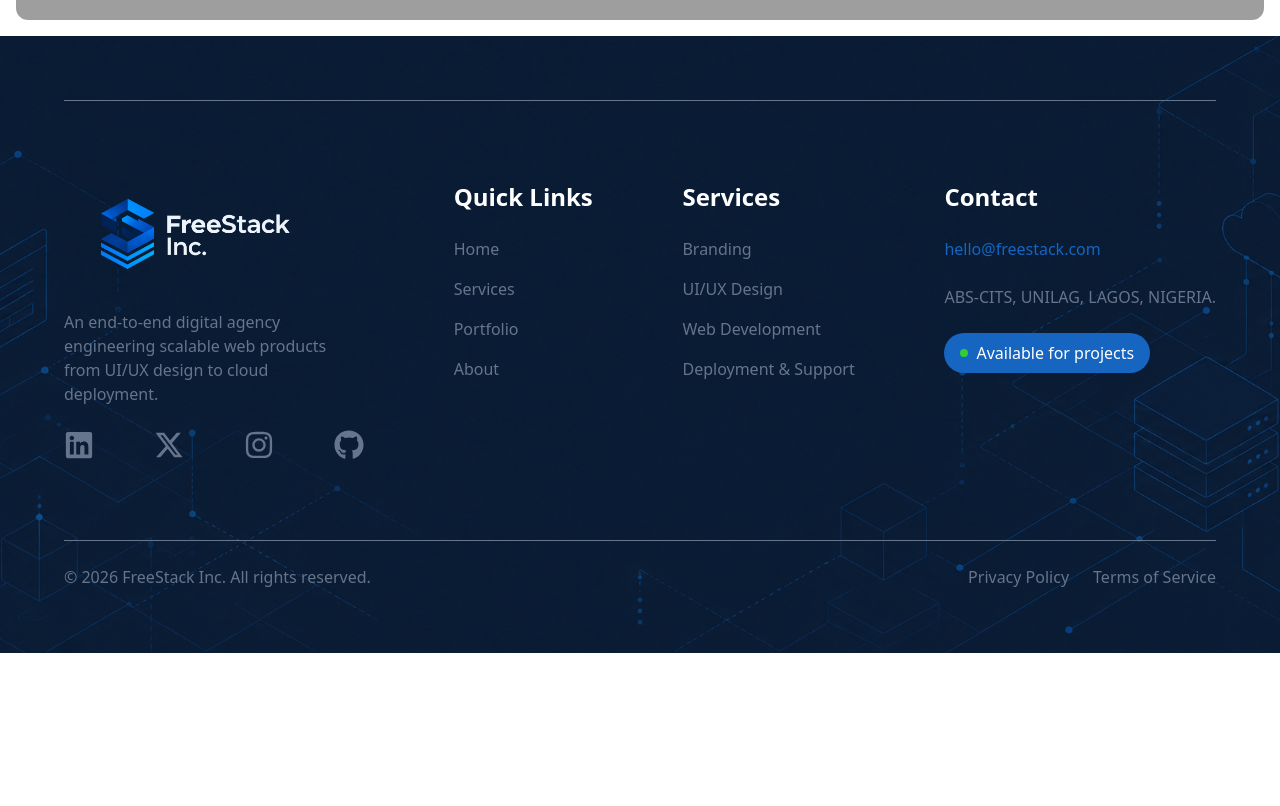
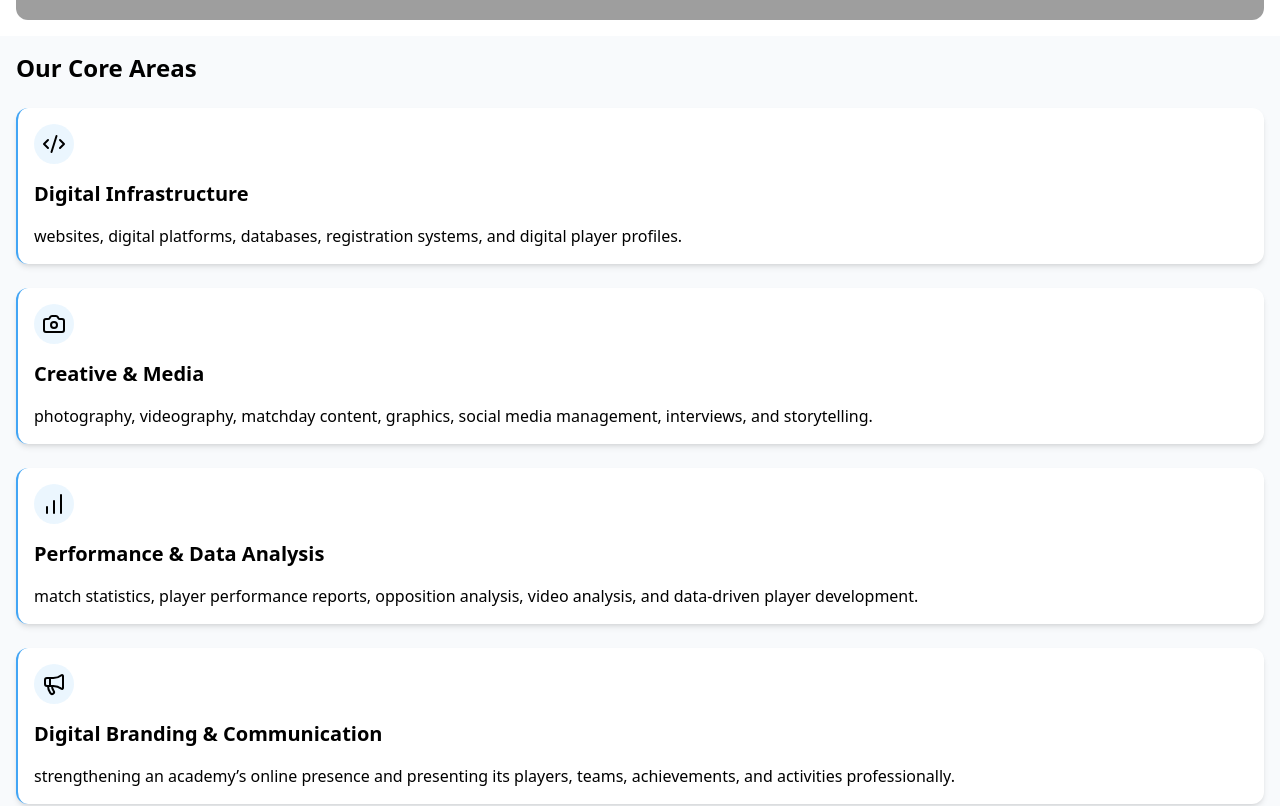
Before and after one commit to MubarakAfolabi/freestack_inc, a Next.js app: page /about-us in a window 1280 px wide. Shown: the part 1600-2406 px from the top of the page. Before the commit the page ends 2253 px from the top, so only its background shows below. Built offline with nearby package versions, Linux system fonts and the light colour scheme; grey boxes are pictures that could not be loaded.

Commit message:
feat: add core areas component to about us page

```diff
--- a/app/about-us/page.tsx
+++ b/app/about-us/page.tsx
@@ -1,4 +1,5 @@
 import CompanyGoal from "@/components/about-us/CompanyGoal";
+import CoreAreas from "@/components/about-us/CoreAreas";
 import Hero from "@/components/about-us/Hero";
 import OurStory from "@/components/about-us/OurStory";
 
@@ -8,6 +9,7 @@ export default function AboutUs() {
       <Hero />
       <CompanyGoal />
       <OurStory />
+      <CoreAreas />
     </main>
   );
 }
--- /dev/null
+++ b/components/about-us/CoreAreas.tsx
@@ -0,0 +1,60 @@
+import {
+  Camera,
+  ChartNoAxesColumnIncreasing,
+  CodeXml,
+  Megaphone,
+} from "lucide-react";
+
+export default function CoreAreas() {
+  const areas = [
+    {
+      title: "Digital Infrastructure",
+      description:
+        "websites, digital platforms, databases, registration systems, and digital player profiles.",
+      icon: CodeXml,
+    },
+    {
+      title: "Creative & Media",
+      description:
+        "photography, videography, matchday content, graphics, social media management, interviews, and storytelling.",
+      icon: Camera,
+    },
+    {
+      title: "Performance & Data Analysis",
+      description:
+        "match statistics, player performance reports, opposition analysis, video analysis, and data-driven player development.",
+      icon: ChartNoAxesColumnIncreasing,
+    },
+    {
+      title: "Digital Branding & Communication",
+      description:
+        "strengthening an academy’s online presence and presenting its players, teams, achievements, and activities professionally.",
+      icon: Megaphone,
+    },
+  ];
+
+  return (
+    <section className="bg-[hsla(210,40%,98%,1)] flex flex-col gap-6 p-4">
+      <h2 className="text-2xl font-bold">Our Core Areas</h2>
+
+      <ul className="flex flex-col gap-6">
+        {areas.map((area, index) => {
+          const Icon = area.icon;
+
+          return (
+            <li
+              key={index}
+              className="bg-[hsla(0,0%,100%,1)] flex flex-col gap-4 p-4 border-l-2 border-l-[hsla(207,90%,61%,1)] rounded-xl shadow-md"
+            >
+              <div className="bg-[hsla(207,90%,61%,0.1)] flex items-center justify-center h-10 w-10 rounded-full">
+                <Icon />
+              </div>
+              <h3 className="text-xl font-bold">{area.title}</h3>
+              <p>{area.description}</p>
+            </li>
+          );
+        })}
+      </ul>
+    </section>
+  );
+}
```
